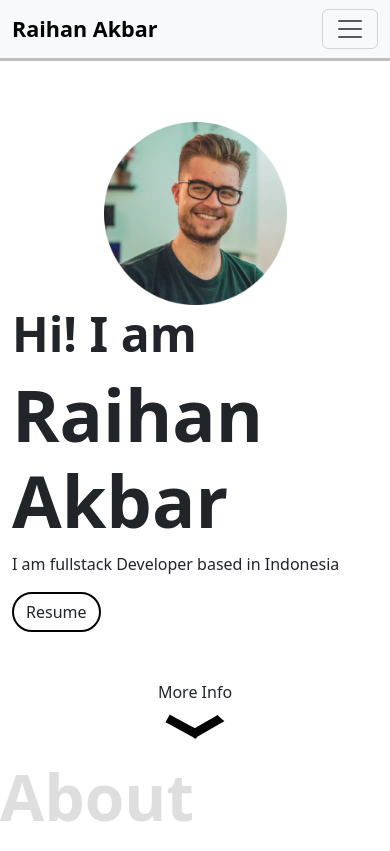
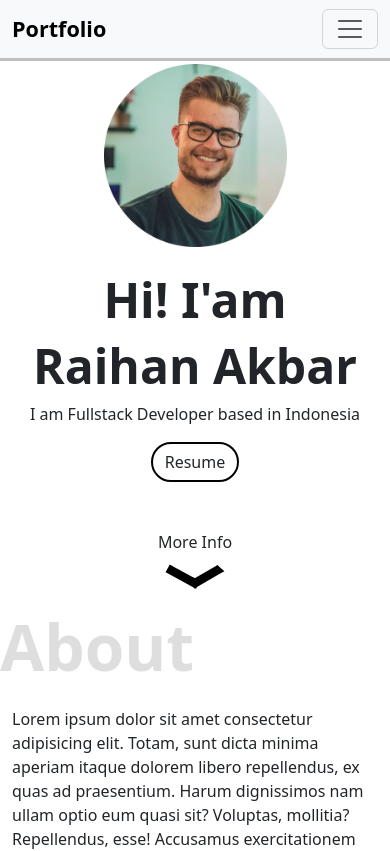
Before and after one commit to Kiw7/TestUpload, a plain HTML site: page index.html in a window 390 px wide. Shown: the top 851 px of the page. Drawn offline with nearby package versions, Linux system fonts and the light colour scheme.

Commit message:
edit responsive

```diff
--- a/index.html
+++ b/index.html
@@ -12,9 +12,9 @@
 </head>
 
 <body>
-    <nav class="navbar navbar-expand-lg bg-body-tertiary">
+    <nav class="navbar fixed-top navbar-expand-lg bg-body-tertiary">
         <div class="container">
-            <a class="navbar-brand fs-4 fw-bold" href="#">Raihan Akbar</a>
+            <a class="navbar-brand fs-4 fw-bold" href="#home">Portfolio</a>
             <button class="navbar-toggler" type="button" data-bs-toggle="collapse" data-bs-target="#navbarNav"
                 aria-controls="navbarNav" aria-expanded="false" aria-label="Toggle navigation">
                 <span class="navbar-toggler-icon"></span>
@@ -39,10 +39,10 @@
     </nav>
     <section class="home container" id="home">
         <div class="row d-flex align-items-center flex-md-row flex-column-reverse">
-            <div class="col-12 col-md-8">
-                <h3 class="fw-semibold">Hi! I am</h3>
-                <h1 class="fw-bold">Raihan Akbar</h1>
-                <p>I am fullstack Developer based in Indonesia</p>
+            <div class="col-12 col-md-8 home-content">
+                <h3 class="fw-semibold font-home">Hi! I'am</h3>
+                <h1 class="fw-bold font-home">Raihan Akbar</h1>
+                <p>I am Fullstack Developer based in Indonesia</p>
                 <a class="btn button" href="resume/Raihan Akbar - CV.pdf" download>Resume</a>
             </div>
             <div class="col-12 col-md-4 d-flex justify-content-md-end justify-content-center">
@@ -135,15 +135,15 @@
                 <div class="row">
                     <div class="col d-flex align-items-center">
                         <img class="w-25" src="images/Facebook.svg" alt="facebook icon">
-                        <p class="mb-0 ms-2">John Doe</p>
+                        <p class="mb-0 social-name">John Doe</p>
                     </div>
                     <div class="col d-flex align-items-center">
                         <img class="w-25" src="images/Instagram.svg" alt="instagram icon">
-                        <p class="mb-0 ms-2">@john_doe</p>
+                        <p class="mb-0 social-name">@john_doe</p>
                     </div>
                     <div class="col d-flex align-items-center">
                         <img class="w-25" src="images/Twitter.svg" alt="twitter icon">
-                        <p class="mb-0 ms-2">@john_doe</p>
+                        <p class="mb-0 social-name">@john_doe</p>
                     </div>
                 </div>
             </div>
--- a/style.css
+++ b/style.css
@@ -1,3 +1,7 @@
+nav {
+  position: fixed;
+}
+
 section {
   padding-top: 128px;
   position: relative;
@@ -123,7 +127,9 @@ section::before {
 .contact {
   padding-bottom: 128px;
 }
-
+.social-name {
+  margin-left: 5px;
+}
 .contact-form {
   border: 1px solid black;
   padding: 64px 32px;
@@ -147,6 +153,20 @@ section::before {
   }
 }
 @media only screen and (max-width: 576px) {
+  .home-content {
+    padding-top: 24px;
+    display: flex;
+    flex-direction: column;
+    align-items: center;
+    justify-content: center;
+  }
+  .font-home {
+    font-size: 48px !important;
+  }
+
+  .social-name {
+    margin-left: 0;
+  }
   section::before {
     left: 0;
     font-size: 64px;
```
